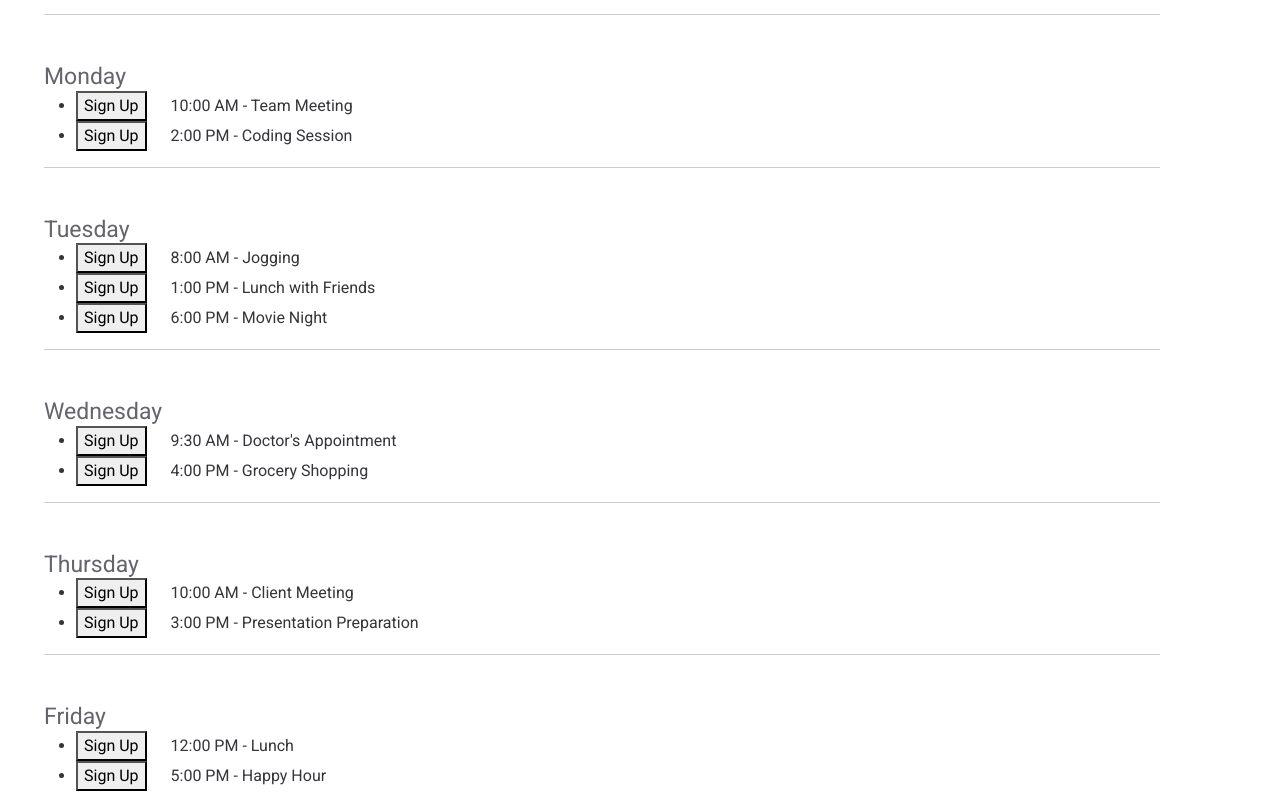
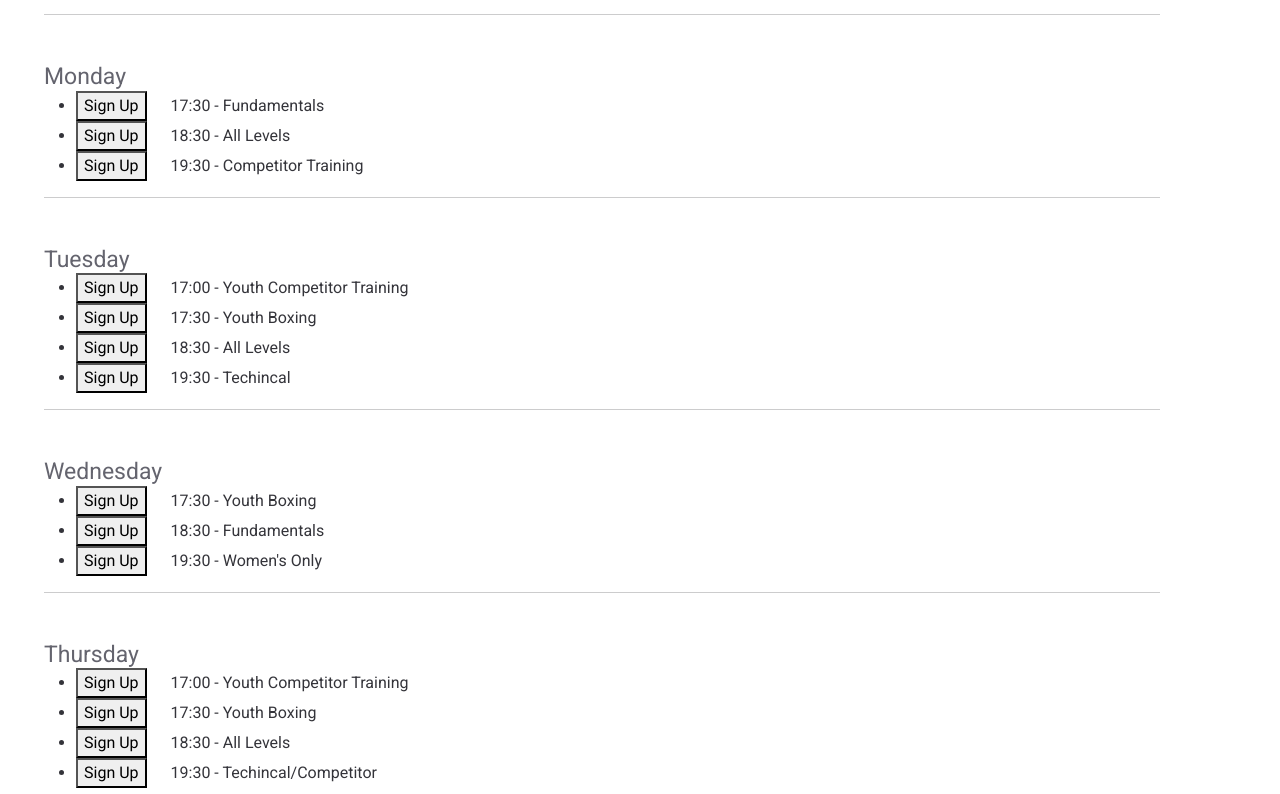
Before and after one commit to vasili2142/React-Scheduling-App, a React (Create React App) app: page /schedule in a window 1280 px wide. Shown: the part 406-1200 px from the top of the page. Built offline with nearby package versions, Linux system fonts and the light colour scheme.

Commit message:
Add Functionality to remove activities

```diff
--- a/src/database/index.js
+++ b/src/database/index.js
@@ -1,5 +1,5 @@
 export { userSignIn } from './firebaseAuth/userSignIn';
 export { userRegister } from './firebaseAuth/userRegister';
 export { userSignOut } from './firebaseAuth/userSignOut';
-export { checkLoggedIn, read } from './read';
-export { userActivitySignUp, handleUpdateActivities } from './write';
+export { checkLoggedIn, read, readActivities } from './read';
+export { userActivitySignUp, handleUpdateActivities, removeActivity } from './write';
--- a/src/database/read.js
+++ b/src/database/read.js
@@ -1,6 +1,6 @@
-import { collection, getDocs } from "firebase/firestore";
+import { collection, getDocs, doc, getDoc } from "firebase/firestore";
 import { db } from "../database/config";
-
+import { auth } from "../database/config";
 /**
  * Reads the current users from firestore and returns an array of user data.
  * @returns Array of user data from firestore
@@ -12,7 +12,7 @@ export const read = async () => {
   querySnapshot.forEach((doc) => {
     const user = {
       ...doc.data(),
-      id: doc.id,
+      // id: doc.id,
     };
     data.push(user);
   });
@@ -20,6 +20,23 @@ export const read = async () => {
   return data;
 };
 
+export const readActivities = async () => {
+  if (!auth.currentUser) {
+    console.log("No user logged in");
+    return null; // Or handle this case as appropriate for your application
+  }
+  const docRef = doc(db, "users", auth.currentUser.uid);
+  const docSnap = await getDoc(docRef);
+
+  if (docSnap.exists()) {
+  } else {
+    // docSnap.data() will be undefined in this case
+    console.log("No such document!");
+  }
+
+  return docSnap.data();
+};
+
 export const checkLoggedIn = (user) => {
   console.log("Current User:", user);
 };
--- a/src/database/write.js
+++ b/src/database/write.js
@@ -1,9 +1,17 @@
-import { getDoc, doc, updateDoc } from "firebase/firestore";
+import { getDoc, doc, updateDoc, deleteField } from "firebase/firestore";
 import { db } from "./config";
 import { auth } from "../database/config";
 
+/**
+ * Signs up a user for an activity at a specified day and time.
+ * Updates the user's schedule in the Firestore database.
+ *
+ * @param {string} activity - The activity to sign up for.
+ * @param {string} day - The day of the week for the activity.
+ * @param {string} time - The time slot for the activity.
+ * @returns {Promise<Object|undefined>} The updated user data with the new activity added, or undefined if an error occurs.
+ */
 export const userActivitySignUp = async (activity, day, time) => {
-  // Retrieve user document
   const userDocRef = doc(db, "users", auth.currentUser.uid);
 
   try {
@@ -30,8 +38,14 @@ export const userActivitySignUp = async (activity, day, time) => {
   }
 };
 
+/**
+ * Updates the user's activities in the Firestore database.
+ *
+ * @param {Object} updatedData - The updated user data including the new or modified schedule.
+ * @returns {Promise<void>} A promise that resolves when the update is successful, or rejects with an error.
+ */
 export const handleUpdateActivities = async (updatedData) => {
-  const userDocRef = doc(db, 'users', auth.currentUser.uid)
+  const userDocRef = doc(db, "users", auth.currentUser.uid);
   updateDoc(userDocRef, updatedData)
     .then(() => {
       console.log("Activity added to user document successfully");
@@ -40,3 +54,44 @@ export const handleUpdateActivities = async (updatedData) => {
       console.error("Error adding activity to user document: ", error);
     });
 };
+
+/**
+ * Removes an activity from a user's schedule on a specified day and time.
+ * If the specified time is the only activity for the day, the entire day is removed from the schedule.
+ *
+ * @param {string} day - The day of the week from which to remove the activity.
+ * @param {string} time - The time slot of the activity to remove.
+ * @returns {Promise<boolean>} True if the activity was successfully removed, false otherwise.
+ */
+export const removeActivity = async (day, time) => {
+  const userDocRef = doc(db, "users", auth.currentUser.uid);
+  try {
+    const docSnap = await getDoc(userDocRef);
+    if (docSnap.exists()) {
+      const userData = docSnap.data();
+      const daySchedule = userData.schedule[day];
+
+      if (
+        daySchedule &&
+        Object.keys(daySchedule).length === 1 &&
+        daySchedule.hasOwnProperty(time)
+      ) {
+        const updatedActivities = {};
+        updatedActivities[`schedule.${day}`] = deleteField();
+        await updateDoc(userDocRef, updatedActivities);
+      } else {
+        const updatedActivities = {};
+        updatedActivities[`schedule.${day}.${time}`] = deleteField();
+        await updateDoc(userDocRef, updatedActivities);
+      }
+      console.log("Activity removed successfully");
+      return true;
+    } else {
+      console.log("Document does not exist");
+      return false;
+    }
+  } catch (error) {
+    console.error("Error removing activity: ", error);
+    return false;
+  }
+};
--- a/src/pages/LoginPage/index.js
+++ b/src/pages/LoginPage/index.js
@@ -35,8 +35,12 @@ export default function LoginPage() {
    * and navigates to the user page.
    */
   // Work-a-round for not knowing how to verify, before navigating to '/user' with firestore auth error codes
-  const handleSignIn = () => {
+  const handleSignIn = (e) => {
     registeredUsers.forEach((users) => {
+      e.preventDefault();
+      if (!registeredUsers) {
+        return null;
+      }
       if (users.email === email && users.password === password) {
         database.userSignIn(email, password);
         navigate("/user");
--- a/src/pages/SchedulePage/index.js
+++ b/src/pages/SchedulePage/index.js
@@ -6,34 +6,38 @@ export default function SchedulePage() {
 
   const schedule = {
     sunday: {
-      "9:00 AM": "Yoga",
-      "11:00 AM": "Brunch",
-      "3:00 PM": "Gardening",
+      "11:00": "All Levels",
+      "12:00": "Tabata S&C",
+      "12:30": "Competitor Training",
     },
     monday: {
-      "10:00 AM": "Team Meeting",
-      "2:00 PM": "Coding Session",
+      "17:30": "Fundamentals",
+      "18:30": "All Levels",
+      "19:30": "Competitor Training",
     },
     tuesday: {
-      "8:00 AM": "Jogging",
-      "1:00 PM": "Lunch with Friends",
-      "6:00 PM": "Movie Night",
+      "17:00": "Youth Competitor Training",
+      "17:30": "Youth Boxing",
+      "18:30": "All Levels",
+      "19:30": "Techincal",
     },
     wednesday: {
-      "9:30 AM": "Doctor's Appointment",
-      "4:00 PM": "Grocery Shopping",
+      "17:30": "Youth Boxing",
+      "18:30": "Fundamentals",
+      "19:30": "Women's Only",
     },
     thursday: {
-      "10:00 AM": "Client Meeting",
-      "3:00 PM": "Presentation Preparation",
+      "17:00": "Youth Competitor Training",
+      "17:30": "Youth Boxing",
+      "18:30": "All Levels",
+      "19:30": "Techincal/Competitor",
     },
     friday: {
-      "12:00 PM": "Lunch",
-      "5:00 PM": "Happy Hour",
+      "17:30": "Fundamentals",
+      "18:30": "Yout Competition",
     },
     saturday: {
-      "10:00 AM": "Hiking",
-      "2:00 PM": "Picnic",
+      "All Day" : "Closed",
     },
   };
 
--- a/src/pages/UserPage/Bookings.js
+++ b/src/pages/UserPage/Bookings.js
@@ -1,7 +1,57 @@
+import { useState, useEffect } from "react";
+import * as database from "../../database";
+
 export default function UserBookingsPage() {
-  return(
+  const [userActivities, setUserActivities] = useState([]);
+  const [refreshCounter, setRefreshCounter] = useState(0);
+  useEffect(() => {
+    (async () => {
+      const result = await database.readActivities();
+      if (result.schedule) {
+        const result2 = Object.entries(result.schedule);
+        setUserActivities(result2);
+      }
+    })();
+  }, [refreshCounter]);
+
+  return (
     <>
-      <p>This is where user bookings will be displayed</p>
+      <div>
+        {userActivities
+          .sort(([day1], [day2]) => {
+            const order = [
+              "sunday",
+              "monday",
+              "tuesday",
+              "wednesday",
+              "thursday",
+              "friday",
+              "saturday",
+            ];
+            return order.indexOf(day1) - order.indexOf(day2);
+          })
+          .map(([day, activity], index) => (
+            <div key={index}>
+              <h3>{day.charAt(0).toUpperCase() + day.slice(1)}</h3>
+              <ul>
+                {Object.entries(activity).map(([time, activity], index) => (
+                  <li key={index}>
+                    <button
+                      onClick={() =>
+                        database.removeActivity(day, time).then(() => {
+                          setRefreshCounter(refreshCounter + 1);
+                        })
+                      }
+                    >
+                      Cancel
+                    </button>{" "}
+                    {`${time} - ${activity}`}
+                  </li>
+                ))}
+              </ul>
+            </div>
+          ))}
+      </div>
     </>
   );
 }
--- a/src/pages/UserPage/index.js
+++ b/src/pages/UserPage/index.js
@@ -20,7 +20,7 @@ export default function UserPage() {
         setIsLoading(false);
       });
     })();
-  }, []);
+  }, [isLoading]);
 
   /**
    * Handles the sign-out process.
```
